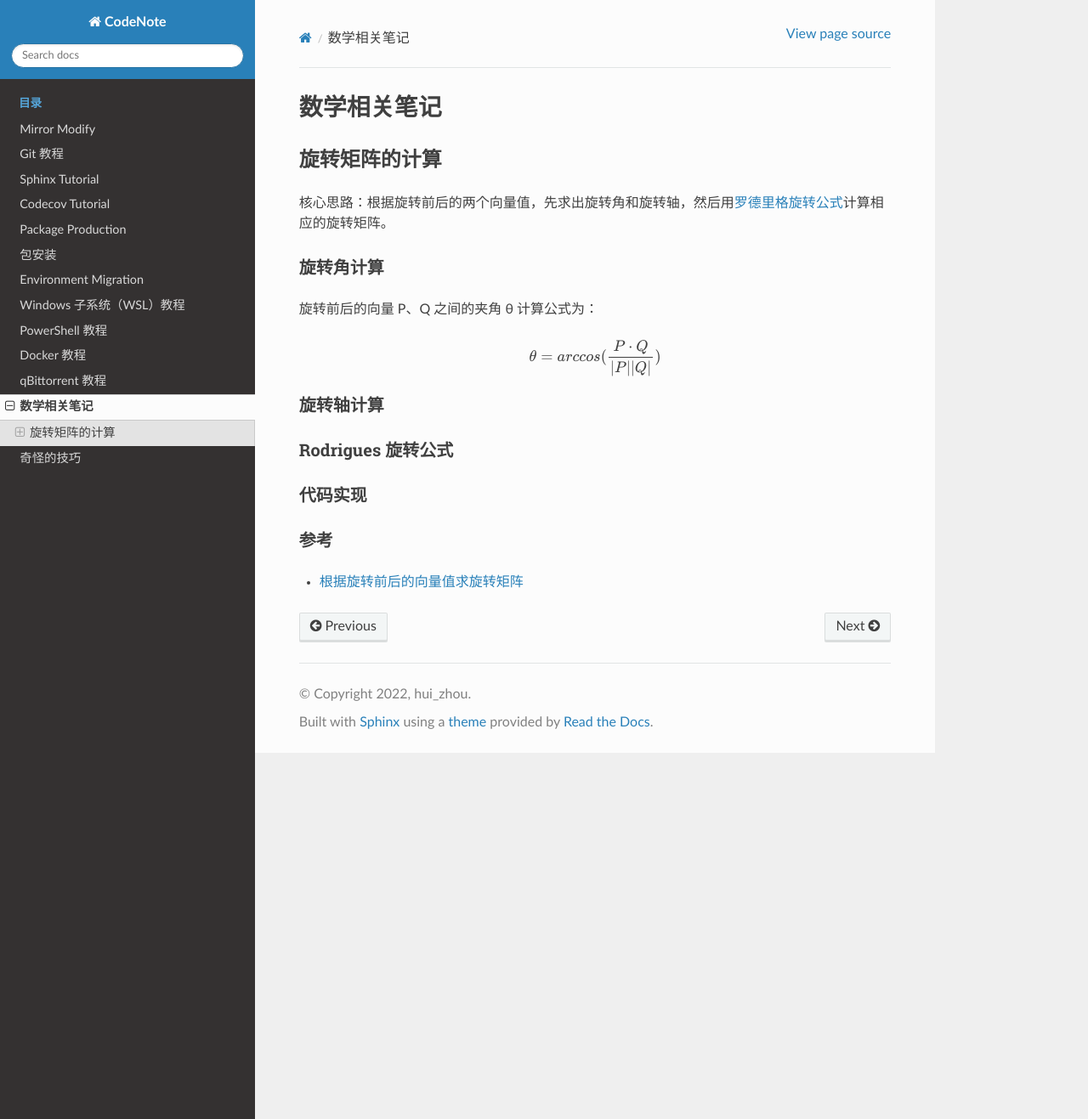
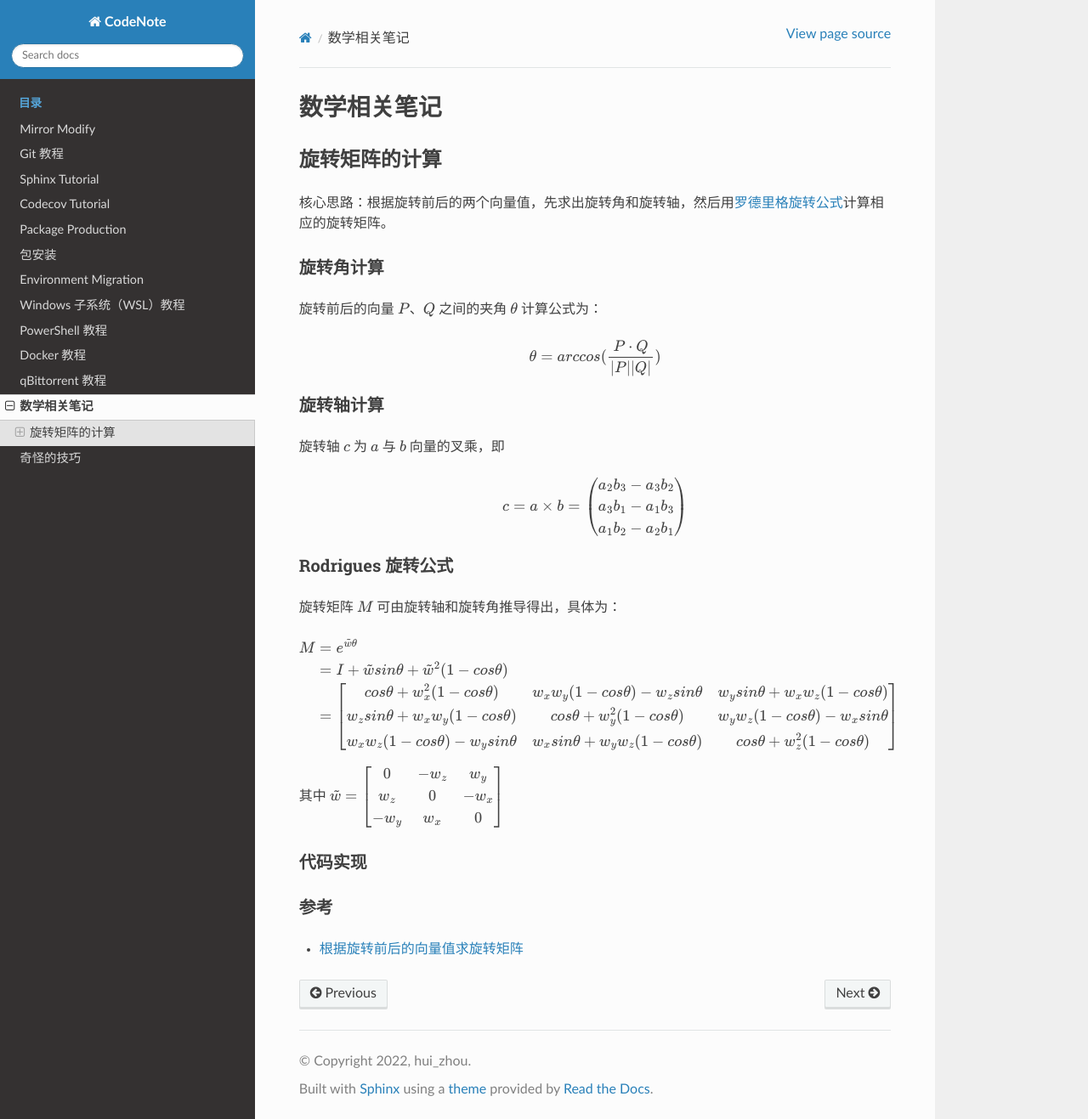
Before and after one commit to Rasic2/CodeNote, a Sphinx documentation site: the page built from docs/source/math.md, in a window 1280 px wide and 1317 px high. Shown: the whole window at 85% size. Built offline with Sphinx 7.4.7 and the Read the Docs theme 2.0.0, drawn with Linux system fonts in a browser that asks for light colours.

Commit message:
add rotation matrix calculation

```diff
--- a/docs/source/math.md
+++ b/docs/source/math.md
@@ -6,7 +6,7 @@
 
 ### 旋转角计算
 
-旋转前后的向量 P、Q 之间的夹角 θ 计算公式为：
+旋转前后的向量 $P$、$Q$ 之间的夹角 $θ$ 计算公式为：
 
 $$
 θ = arccos(\frac{P \cdot Q}{|P||Q|})
@@ -14,8 +14,36 @@ $$
 
 ### 旋转轴计算
 
+旋转轴 $c$ 为 $a$ 与 $b$ 向量的叉乘，即
+
+$$
+c = a \times b = \begin{pmatrix}a_2b_3 - a_3b_2
+\\ a_3b_1 - a_1b_3
+\\ a_1b_2 - a_2b_1
+\end{pmatrix}
+$$
+
 ### Rodrigues 旋转公式
 
+旋转矩阵 $M$ 可由旋转轴和旋转角推导得出，具体为：
+
+$$
+\begin{aligned}
+M &= e^{\tilde{w}θ} \\
+  &= I + \tilde{w}sinθ+\tilde{w}^2(1-cosθ) \\
+  &= \begin{bmatrix}
+      cosθ+w_x^2(1-cosθ) & w_xw_y(1-cosθ)-w_zsinθ & w_ysinθ+w_xw_z(1-cosθ) \\
+      w_zsinθ+w_xw_y(1-cosθ) & cosθ+w_y^2(1-cosθ) & w_yw_z(1-cosθ)-w_xsinθ \\
+      w_xw_z(1-cosθ)-w_ysinθ & w_xsinθ+w_yw_z(1-cosθ) & cosθ+w_z^2(1-cosθ)
+     \end{bmatrix}
+\end{aligned}
+$$
+
+其中 $\tilde{w} = \begin{bmatrix}
+0    & -w_z & w_y  \\
+w_z  & 0    & -w_x \\
+-w_y & w_x  & 0
+\end{bmatrix}$
 ### 代码实现
 
 ### 参考
```
